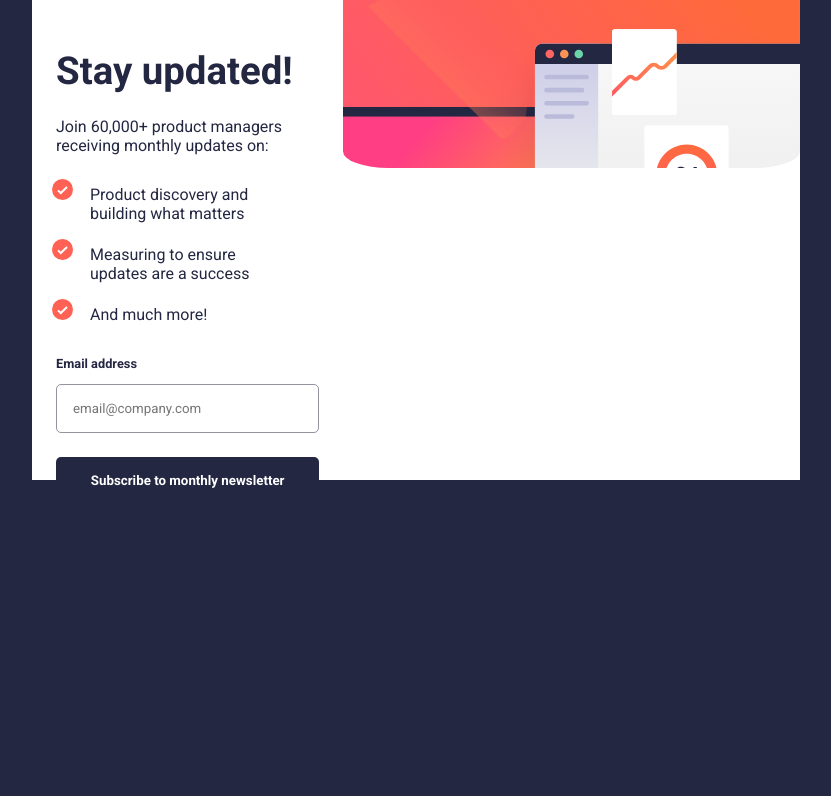
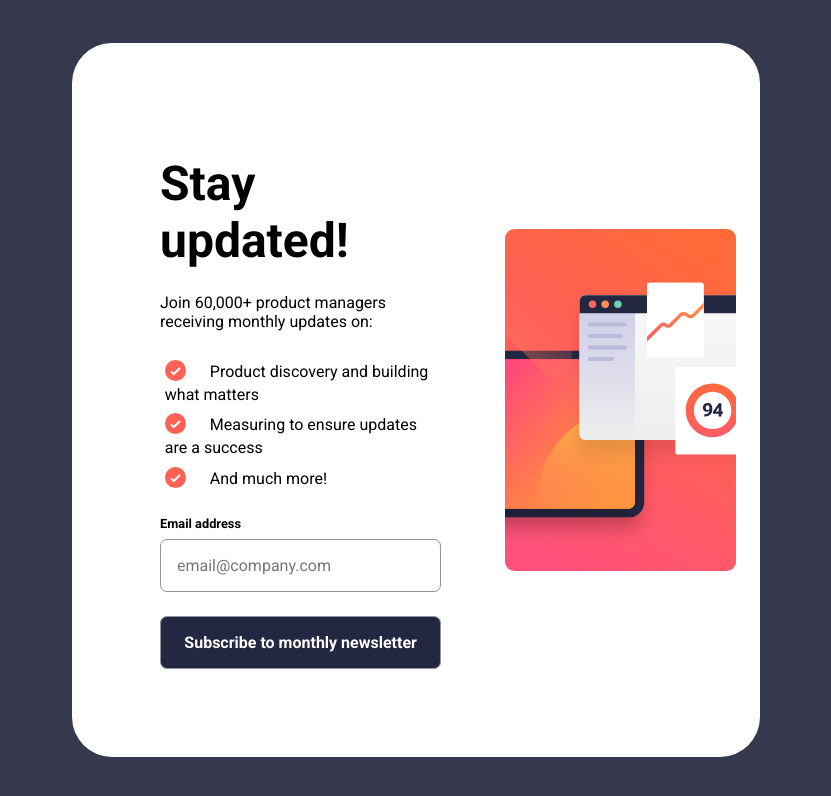
Before and after one commit to EmanCer/Newsletter-Sign-up-form, a plain HTML site: page index.html in a window 1280 px wide. Shown: the whole page, without its empty margins (224-1055 px from the left). Drawn offline with Linux system fonts and the light colour scheme.

Commit message:
Desktop Layout

```diff
--- a/app.js
+++ b/app.js
@@ -2,9 +2,10 @@ const input = document.getElementById("e-mail");
 const msg = document.querySelector(".error-msg");
 const subscribe = document.getElementById("subscribe");
 const dismiss = document.getElementById("dismiss");
+const container = document.querySelector(".container");
 
-const singUpForm = document.querySelector(".signupForm");
-const successForm = document.querySelector(".successForm");
+const singUpForm = document.querySelector(".form-grid");
+const successForm = document.querySelector(".success");
 
 const cleanMsg = function () {
 	input.classList.remove("error-field");
@@ -19,6 +20,7 @@ const restoreForm = function () {
 	singUpForm.classList.remove("hide");
 	successForm.style.display = "none";
 	input.value = "";
+	container.style.width = "50%";
 };
 
 const checkEmail = function () {
@@ -29,6 +31,7 @@ const checkEmail = function () {
 	if (input.value.match(validRegex)) {
 		singUpForm.classList.add("hide");
 		successForm.style.display = "block";
+		container.style.width = "20%";
 	} else errorMsg();
 };
 
--- a/index.html
+++ b/index.html
@@ -11,42 +11,38 @@
   <script defer src="app.js"></script>
 </head>
 <body>
+
   <div class="container">
-    <div class="signupForm">
+    <div class="form-grid">
+      <div class="col-1">
+        <img src="assets/images/illustration-sign-up-desktop.svg" alt=""></div>
 
-      <!-- Sign-up form start -->
-        <div class="signupFormDescription">
-          <h2>Stay updated!</h1>
+      <div class="col-2">
+        <h1 class="title">Stay updated!</h1>
         <p>Join 60,000+ product managers receiving monthly updates on:</p>
         <ul>
           <li>Product discovery and building what matters</li>
           <li>Measuring to ensure updates are a success</li>
           <li>And much more!</li>
         </ul>
-        <div class="email-form">
         <div class="label-container">
           <label for="email">Email address</label>
           <label class="error-msg">Valid email required</label>
         </div>
+
         <input id="e-mail" type="email" name="email" placeholder="email@company.com">
         <input id="subscribe" class="btn" value="Subscribe to monthly newsletter" type="submit">
       </div>
     </div>
-      <div class="hero-img"></div>
-    </div>
-    <!-- Sign-up form end -->
 
-    <div class="successForm">
-      <!-- Success message start -->
-      <div class="form-container">
+    <div class="success">
       <img src="assets/images/icon-success.svg">
-        <h2>Thanks for subscribing!</h2>
-        <p>A confirmation email has been sent to ash@loremcompany.com.
+      <h2 class="title">Thanks for subscribing!</h2>
+      <p>A confirmation email has been sent to <span>ash@loremcompany.com.</span>
           Please open it and click the button inside to confirm your subscription.</p>
       <input id="dismiss" class="btn" value="Dismiss message" type="submit">
     </div>
-        <!-- Success message end -->
-    </div>
+
   </div>
 </body>
 </html>
--- a/style.css
+++ b/style.css
@@ -6,123 +6,139 @@
     --lightGrey: hsl(231, 7%, 60%);
     --white: hsl(0, 0%, 100%);
 
+    --primaryTransparent: hsla(4, 100%, 67%, 0.349);
     /* Tipography */
 
-    --roboto: 'Roboto', sans-serif;
+    /* font family */
+    --fontFam: 'Roboto', sans-serif;
 
+    /* font size */
+    --fS-400: 1.125rem;
+    --fs-500: 1.25rem;
+    --fs-600: 1.5rem;
+    --fs-700: 1.75rem;
+    --fs-800: 2rem;
+    --fs-900: 3rem;
+    /* font weight */
     --fontReg: 400;
     --fontBold: 700;
+
+    /* Border radius */
+
+    --borderRadContainer: 40px;
+    --borderRadInput: 7px
+}
+
+*::after {
+    box-sizing: border-box;
 }
 
 * {
     margin: 0;
     padding: 0;
-    box-sizing: border-box;
-    font-family: var(--roboto);
+    font: inherit;
+}
+
+img, svg {
+    display: block;
+    max-width: 100%;
+}
+
+body {
+    font-family: var(--fontFam);
+    background-color: var(--grey);
+    height: 100vh;
+    display: flex;
+    align-items: center;
+    justify-content: center;
 }
 
 .container {
-    background-color: var(--darkGrey);
-    width: 100%;
-    height: 100vh;
+    width: 50%;
+    background-color: var(--white);
+    display: flex;
+    border-radius: var(--borderRadContainer);
+    padding: 1.5rem;
 }
 
-.signupForm, .successForm {
-    background: var(--white);
-    color: var(--darkGrey);
+.form-grid {
+    display: flex;
+    flex-direction: row-reverse;
+    align-items: center;
+    justify-content: space-between;
     width: 100%;
-    height: 100%;
 }
 
-.hide {
-    display: none;
+.col-2 {
+
+    padding: 1rem 4rem 4rem;
+}
+.col-2 > * {
+    margin-block-start: 1.5em;
+    box-sizing: border-box;
 }
 
-.signupFormDescription {
-    height: 65%;
-    padding: 3rem 1.5rem;
-}
-
-.hero-img {
-    height: 35%;
-    width: 100%;
-    background-image: url(assets/images/illustration-sign-up-mobile.svg);
-    background-repeat: no-repeat;
-    background-size: cover;
-    border-radius: 0 0 10% 10%;
-}
-
-h2 {
-    font-size: 2.4rem;
-    margin-bottom: 1.5rem;
-}
-
-p {
-    margin-bottom: 1.5rem;
+.title {
+    font-size: var(--fs-900);
+    font-weight: var(--fontBold);
 }
 
 ul {
-    padding: 0 1.5rem;
-    margin: 0 auto 2rem;
-    list-style: url(assets/images/icon-list.svg)
+    list-style: none;
 }
 
 li {
-    margin-bottom: 1rem;
-    padding-left: 10px;
+    padding: 0.3rem;
 }
-
-label {
-    margin-bottom: 0.8rem;
+li::before {
+    content: url('assets/images/icon-list.svg');
     display: inline-block;
-    font-size: 0.8rem;
-    font-weight: var(--fontBold);
-}
-input {
-    width: 100%;
-    margin-bottom: 1.5rem;
-    padding: 1rem;
-    border-radius: 5px;
-    border: solid 1px var(--lightGrey);
-}
-.error-field {
-    border: var(--primary) solid 1px;
-    color: var(--primary);
-    background-color: rgba(255, 98, 87, 0.1);
-}
-
-.btn {
-    background-color: var(--darkGrey);
-    border: none;
-    color: var(--white);
-    font-weight: var(--fontBold);
-}
-
-.successForm {
-    height: 100vh;
-    padding: 2rem;
-    display: none;
-}
-
-.form-container {
-    margin-top: 25%;
-}
-
-.form-container img {
-    margin-bottom: 1.5rem;
-}
-
-.form-container p {
-    line-height: 1.5rem;
-}
-
-.form-container .btn {
-    margin-top: 90%;
+    vertical-align: middle;
+    padding-right: 1.5rem;
 }
 
 .label-container {
     display: flex;
     justify-content: space-between;
+    font-size: 0.8rem;
+    font-weight: var(--fontBold);
+    margin-bottom: -1rem;
+}
+
+input {
+    width: 100%;
+    padding: 1rem;
+    border: solid var(--lightGrey) 1px;
+    border-radius: var(--borderRadInput);
+}
+
+.btn {
+    background-color: var(--darkGrey);
+    color: white;
+    font-weight: var(--fontBold);
+}
+
+.success {
+    display: none;
+    width: 100%;
+    padding: 1.5rem;
+}
+
+.success > * {
+    margin-block-start: 1.5rem;
+}
+
+.success p {
+    margin-bottom: 1.5rem;
+    font-size: 0.9rem;
+}
+
+.success p span {
+    font-weight: var(--fontBold);
+}
+
+.hide {
+    display: none;
 }
 
 .error-msg {
@@ -130,30 +146,8 @@ input {
     display: none;
 }
 
-@media (min-width: 400px) {
-    .signupForm, .successForm {
-        width: 60%;
-        height: 60%;
-        margin: auto;
-        padding: auto;
-    }
-
-    .signupForm {
-        display: flex;
-    }
-
-    .hero-img {
-        float: right;
-    }
-
-    .signupFormDescription {
-        float: left;
-    }
-
+.error-field {
+    background-color: var(--primaryTransparent);
+    color: var(--primary);
+    border: var(--prim);
 }
-
-
-
-/* .successForm {
-    opacity: 0;
-} */
```
Lines whose indentation alone changed are shown as unchanged.
